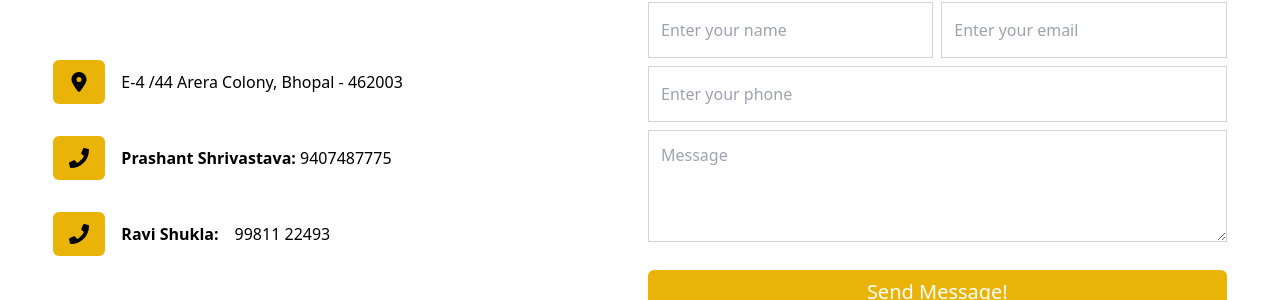
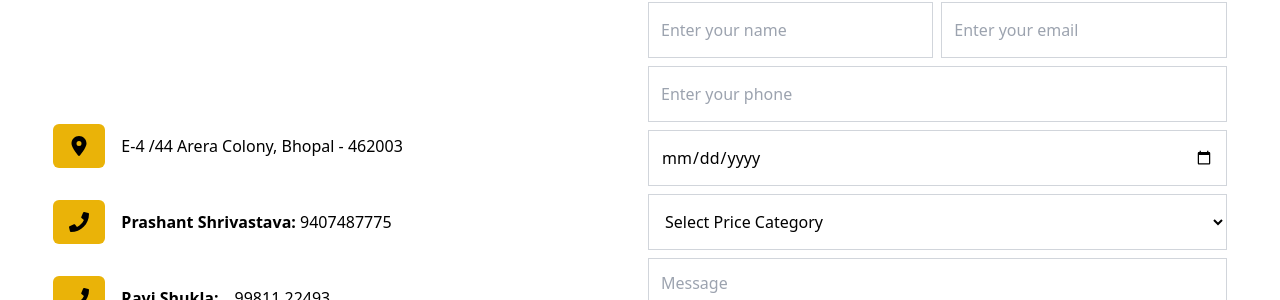
Before and after one commit to rishimaheshwari123/Fitness-Fair, a Next.js app: page /contact in a window 1280 px wide. Shown: the part 869-1169 px from the top of the page. Built offline with nearby package versions, Linux system fonts and the light colour scheme.

Commit message:
update contact

```diff
--- a/src/app/contact/page.jsx
+++ b/src/app/contact/page.jsx
@@ -12,6 +12,8 @@ const Contact = () => {
     name: "",
     email: "",
     contact: "",
+    dob: "",
+    priceCategory: "",
     message: "",
   });
   const [isClient, setIsClient] = useState(false);
@@ -49,7 +51,14 @@ const Contact = () => {
           icon: "success",
         });
       }
-      setFormData({ name: "", email: "", contact: "", message: "" });
+      setFormData({
+        name: "",
+        email: "",
+        contact: "",
+        dob: "",
+        priceCategory: "",
+        message: "",
+      });
     } catch (error) {
       console.log(error);
       Swal.fire({
@@ -126,6 +135,50 @@ const Contact = () => {
             value={formData.contact}
             onChange={handleChange}
           />
+          <input
+            type="date"
+            className="p-3 outline-none h-14 border border-gray-300 bg-transparent w-full"
+            name="dob"
+            value={formData.dob}
+            onChange={handleChange}
+          />
+
+          {/* Price Category Dropdown */}
+          <select
+            name="priceCategory"
+            className="p-3 outline-none h-14 border border-gray-300 bg-transparent w-full"
+            value={formData.priceCategory}
+            onChange={handleChange}
+          >
+            <option value="">Select Price Category</option>
+            <option value="Womens fitness Champions Trophy - 1500">
+              Womens fitness Champions Trophy - ₹1500
+            </option>
+            <option value="Womens fitness Award - 1000">
+              Womens fitness Award - ₹1000
+            </option>
+            <option value="Madhya Pradesh fitness Champions Trophy (mens) - 2000">
+              Madhya Pradesh fitness Champions Trophy (mens) - ₹2000
+            </option>
+            <option value="Mens Fitness Award - 1000">
+              Mens Fitness Award - ₹1000
+            </option>
+            <option value="Cycling Competition - 500">
+              Cycling Competition - ₹500
+            </option>
+            <option value="Boxing Competition - 500">
+              Boxing Competition - ₹500
+            </option>
+            <option value="Squad Games Competition - 500">
+              Squad Games Competition - ₹500
+            </option>
+            <option value="Karate Competition - 500">
+              Karate Competition - ₹500
+            </option>
+            <option value="Badminton Competition - 500">
+              Badminton Competition - ₹500
+            </option>
+          </select>
           <textarea
             className="p-3 outline-none h-28 border border-gray-300 bg-transparent"
             placeholder="Message"
--- a/src/components/core/Home/ContactCom.jsx
+++ b/src/components/core/Home/ContactCom.jsx
@@ -74,13 +74,14 @@ const ContactCom = () => {
 
   return (
     <div className="w-11/12 mx-auto">
-      <div className="grid gap-4 main my-5 items-center">
-        <form className="second flex flex-col gap-2" onSubmit={handleSubmit}>
-          <div className="grid grid-cols-2 gap-2">
+      <div className="grid gap-4 my-5 items-center">
+        <form className="flex flex-col gap-4" onSubmit={handleSubmit}>
+          {/* Name & Email - Adjusts to single column on small screens */}
+          <div className="grid grid-cols-1 sm:grid-cols-2 gap-2">
             <input
               type="text"
               placeholder="Enter your name"
-              className="p-3 outline-none h-14 border border-gray-300 bg-transparent"
+              className="p-3 outline-none h-14 border border-gray-300 bg-transparent w-full"
               name="name"
               value={formData.name}
               onChange={handleChange}
@@ -88,7 +89,7 @@ const ContactCom = () => {
             <input
               type="email"
               placeholder="Enter your email"
-              className="p-3 outline-none h-14 border border-gray-300 bg-transparent"
+              className="p-3 outline-none h-14 border border-gray-300 bg-transparent w-full"
               name="email"
               value={formData.email}
               onChange={handleChange}
@@ -98,7 +99,7 @@ const ContactCom = () => {
           <input
             type="text"
             placeholder="Enter your phone"
-            className="p-3 outline-none h-14 border border-gray-300 bg-transparent"
+            className="p-3 outline-none h-14 border border-gray-300 bg-transparent w-full"
             name="contact"
             value={formData.contact}
             onChange={handleChange}
@@ -107,7 +108,7 @@ const ContactCom = () => {
           {/* Date of Birth Field */}
           <input
             type="date"
-            className="p-3 outline-none h-14 border border-gray-300 bg-transparent"
+            className="p-3 outline-none h-14 border border-gray-300 bg-transparent w-full"
             name="dob"
             value={formData.dob}
             onChange={handleChange}
@@ -116,7 +117,7 @@ const ContactCom = () => {
           {/* Price Category Dropdown */}
           <select
             name="priceCategory"
-            className="p-3 outline-none h-14 border border-gray-300 bg-transparent"
+            className="p-3 outline-none h-14 border border-gray-300 bg-transparent w-full"
             value={formData.priceCategory}
             onChange={handleChange}
           >
@@ -151,7 +152,7 @@ const ContactCom = () => {
           </select>
 
           <textarea
-            className="p-3 outline-none h-28 border border-gray-300 bg-transparent"
+            className="p-3 outline-none h-28 border border-gray-300 bg-transparent w-full"
             placeholder="Message"
             name="message"
             value={formData.message}
@@ -160,7 +161,7 @@ const ContactCom = () => {
 
           <button
             type="submit"
-            className="px-5 bg-yellow-500 text-white py-2 rounded-md text-center text-xl mt-5 contact-btn"
+            className="px-5 bg-yellow-500 text-white py-3 rounded-md text-center text-lg w-full"
           >
             Send Message!
           </button>
--- a/src/components/core/Home/Slider.jsx
+++ b/src/components/core/Home/Slider.jsx
@@ -3,7 +3,7 @@ import ContactCom from "./ContactCom";
 
 const Slider = () => {
   return (
-    <div className="relative max-h-[70vh] flex justify-center items-center bg-gray-900">
+    <div className="relative max-h-[80vh] flex justify-center items-center bg-gray-900 ">
       {/* Background Video */}
       <video
         src="/banner1.mp4"
@@ -14,7 +14,7 @@ const Slider = () => {
         className="absolute inset-0 w-full h-full object-cover blur-sm"
       ></video>
 
-      <div className="relative z-10 grid grid-cols-1 md:grid-cols-2 w-[90vw] max-w-7xl gap-6 items-center">
+      <div className="relative p-6 sm:p-4 z-10 grid grid-cols-1 md:grid-cols-2 w-[90vw] max-w-7xl gap-6 items-center">
         <div className="overflow-hidden hidden lg:block h-[70vh] rounded-xl shadow-2xl border-4 border-gray-800">
           <video
             src="/banner1.mp4"
@@ -26,7 +26,7 @@ const Slider = () => {
           ></video>
         </div>
 
-        <div className="flex justify-center items-center h-fit rounded-lg bg-white">
+        <div className="flex  justify-center items-center h-fit rounded-lg bg-white">
           <ContactCom />
         </div>
       </div>
```
